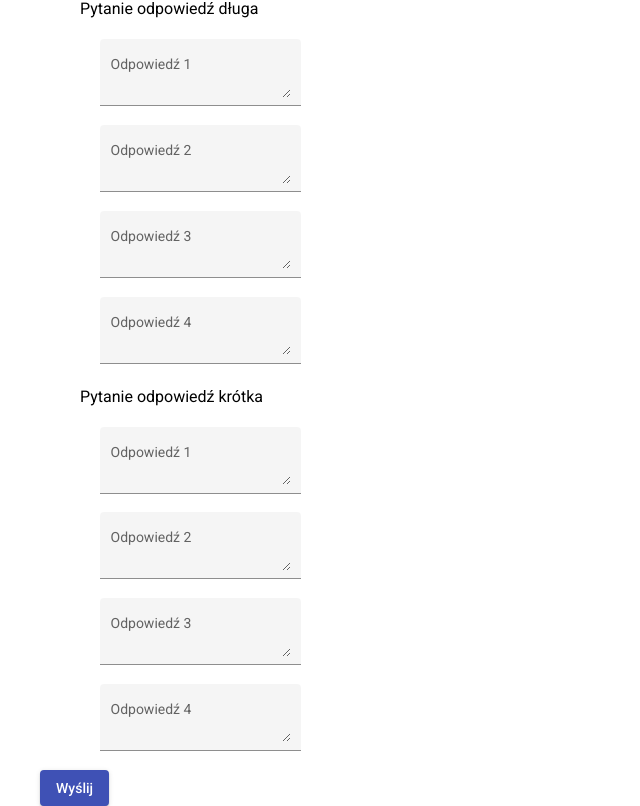
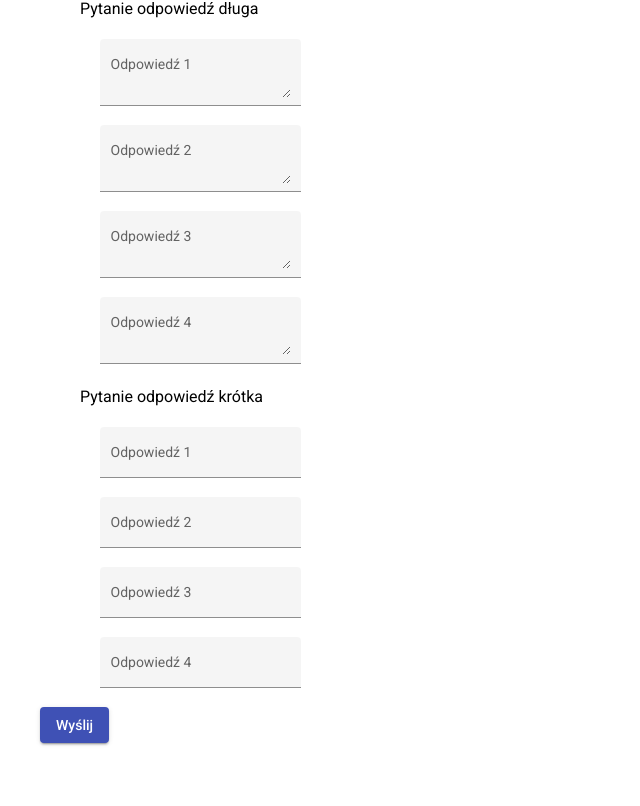
Before and after one commit to Kacper-Sleziak/Polling_App, an Angular app in the folder frontend/polling_app/: page /form in a window 1280 px wide. Shown: the part 716-1522 px from the top of the page, without its empty margins (0-640 px from the left). After the commit the page ends 1459 px from the top, so only its background shows below. Built offline with nearby package versions, Linux system fonts and the light colour scheme.

Commit message:
Add component for short text answers

```diff
--- a/frontend/polling_app/src/app/app.module.ts
+++ b/frontend/polling_app/src/app/app.module.ts
@@ -22,7 +22,8 @@ import { ComboboxAnswerComponent } from './components/form-components/answers/co
 import { FormAnswersComponent } from './components/form-components/form-answers/form-answers.component';
 import { TextAnswerComponent } from './components/form-components/answers/text-answer/text-answer.component';
 import { TrueOrFalseAnswerComponent } from './components/form-components/answers/true-or-false-answer/true-or-false-answer.component';
-import { RadioAnswerComponent } from './components/form-components/answers/radio-answer/radio-answer.component'
+import { RadioAnswerComponent } from './components/form-components/answers/radio-answer/radio-answer.component';
+import { ShortTextAnswerComponent } from './components/form-components/answers/short-text-answer/short-text-answer.component'
 
 
 const appRoutes: Routes = [{
@@ -42,7 +43,8 @@ const appRoutes: Routes = [{
     FormAnswersComponent,
     TextAnswerComponent,
     TrueOrFalseAnswerComponent,
-    RadioAnswerComponent
+    RadioAnswerComponent,
+    ShortTextAnswerComponent
   ],
   imports: [
     BrowserModule,
--- /dev/null
+++ b/frontend/polling_app/src/app/components/form-components/answers/short-text-answer/short-text-answer.component.html
@@ -0,0 +1,6 @@
+<div *ngFor="let answer of answers">
+    <mat-form-field class="example-full-width" appearance="fill">
+        <mat-label>{{answer.answer}}</mat-label>
+        <input matInput placeholder="Wprowadź odpowiedź...">
+    </mat-form-field>
+</div>
--- a/frontend/polling_app/src/app/components/form-components/form-answers/form-answers.component.html
+++ b/frontend/polling_app/src/app/components/form-components/form-answers/form-answers.component.html
@@ -2,7 +2,7 @@
 <div class="answers" [ngSwitch]="type">
     <app-checkbox-answer *ngSwitchCase="questionType.Checkbox" [answers]="answers" ></app-checkbox-answer>
     <app-combobox-answer *ngSwitchCase="questionType.Combobox" [answers]="answers"></app-combobox-answer>
-    <app-text-answer *ngSwitchCase="questionType.ShortText" [answers]="answers"></app-text-answer>
+    <app-short-text-answer *ngSwitchCase="questionType.ShortText" [answers]="answers"></app-short-text-answer>
     <app-text-answer *ngSwitchCase="questionType.LongText" [answers]="answers"></app-text-answer>
     <app-radio-answer *ngSwitchCase="questionType.Radio" [answers]="answers"></app-radio-answer>
     <app-true-or-false-answer *ngSwitchCase="questionType.TrueFalse" [answers]="answers"></app-true-or-false-answer>
```
Also changed, not shown: frontend/polling_app/src/app/components/form-components/answers/short-text-answer/short-text-answer.component.ts (added, +11 -0 lines), frontend/polling_app/src/app/components/form-components/answers/short-text-answer/short-text-answer.component.css (added), 1 other file (tests, documents, lock files or other folders).
